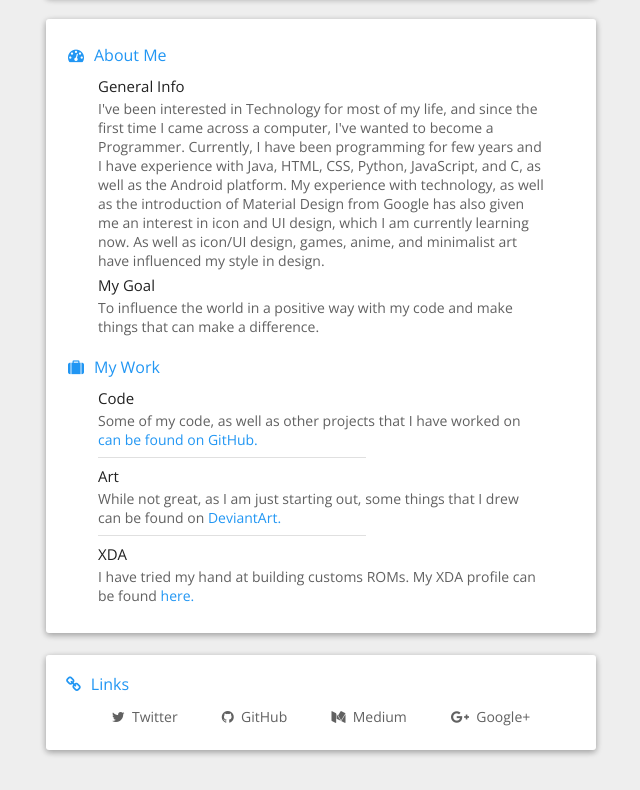
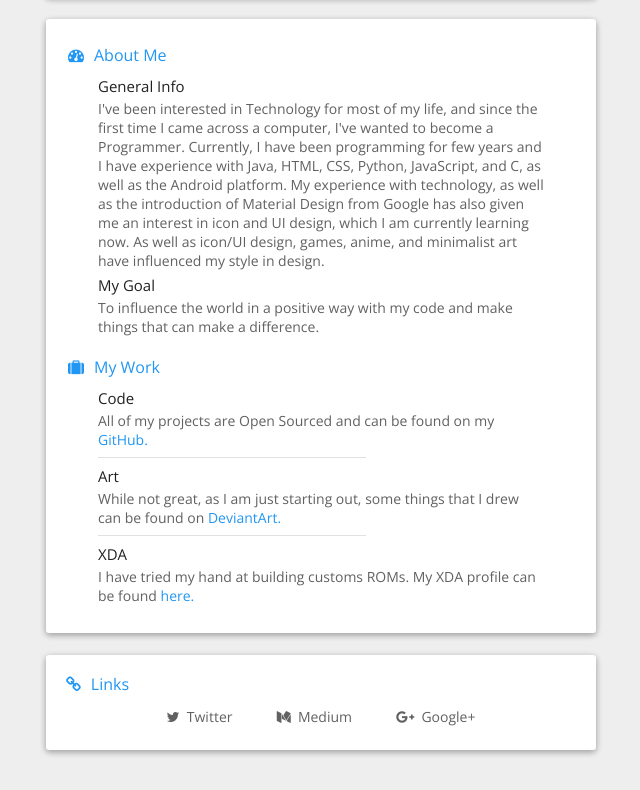
Before and after one commit to SubhrajyotiSen/subhrajyotisen.github.io, a plain HTML site: page index.html in a window 1280 px wide. Shown: the part 331-1121 px from the top of the page, without its empty margins (319-959 px from the left). Drawn offline with nearby package versions, Linux system fonts and the light colour scheme.

Commit message:
Update GitHub text and also fix the link highlighting
Also remove GitHub from footer links

```diff
--- a/index.html
+++ b/index.html
@@ -78,8 +78,7 @@
 		<div class="content">
 			<section class="element">
 				<div class="name">Code</div>
-				<div class="info">Some of my code, as well as other
-				projects that I have worked on <a href="http://github.com/SubhrajyotiSen" target="_blank">can be found on GitHub.</a></div>
+				<div class="info">All of my projects are Open Sourced and can be found on my <a href="http://github.com/SubhrajyotiSen" target="_blank">GitHub.</a></div>
 			</section>
 
 			<hr align="left"/>
@@ -105,7 +104,6 @@
 		<div class="title"><i class="fa fa-link"></i>Links</div>
 		<div class="content">
 			<div class="contacts"><a href="https://twitter.com/iamsubhrajyoti"><i class="fa fa-twitter"></i>&nbsp; Twitter</a></div>
-			<div class="contacts"><a href="https://github.com/SubhrajyotiSen/"><i class="fa fa-github"></i>&nbsp; GitHub</a></div>
 			<div class="contacts"><a href="https://medium.com/@subhrajyotisen" target="_blank"><i class="fa fa-medium"></i>&nbsp; Medium</a></div>
 			<div class="contacts"><a href="https://plus.google.com/+subhrajyotisen12" target="_blank"><i class="fa fa-google-plus"></i>&nbsp; Google+</a></div>
 			<!-- You can add more contacts! -->
```
